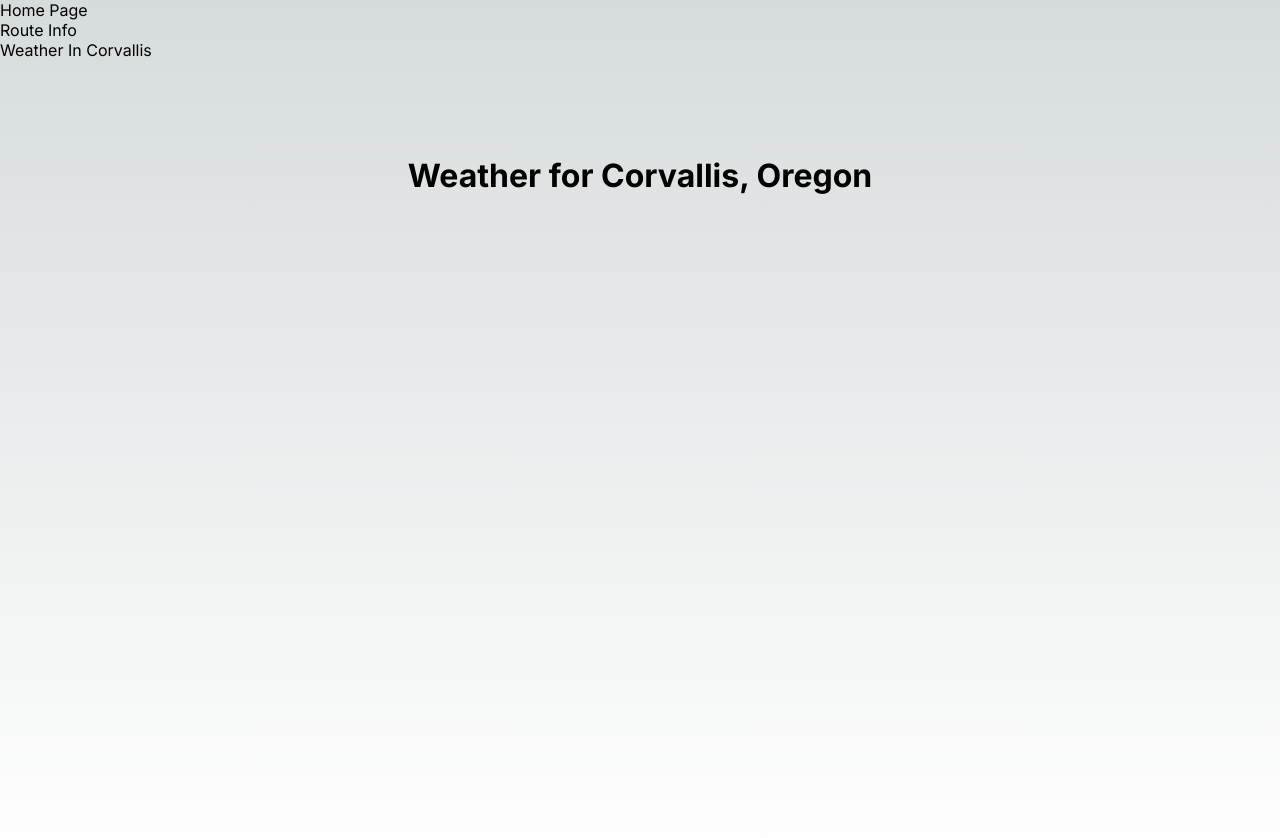
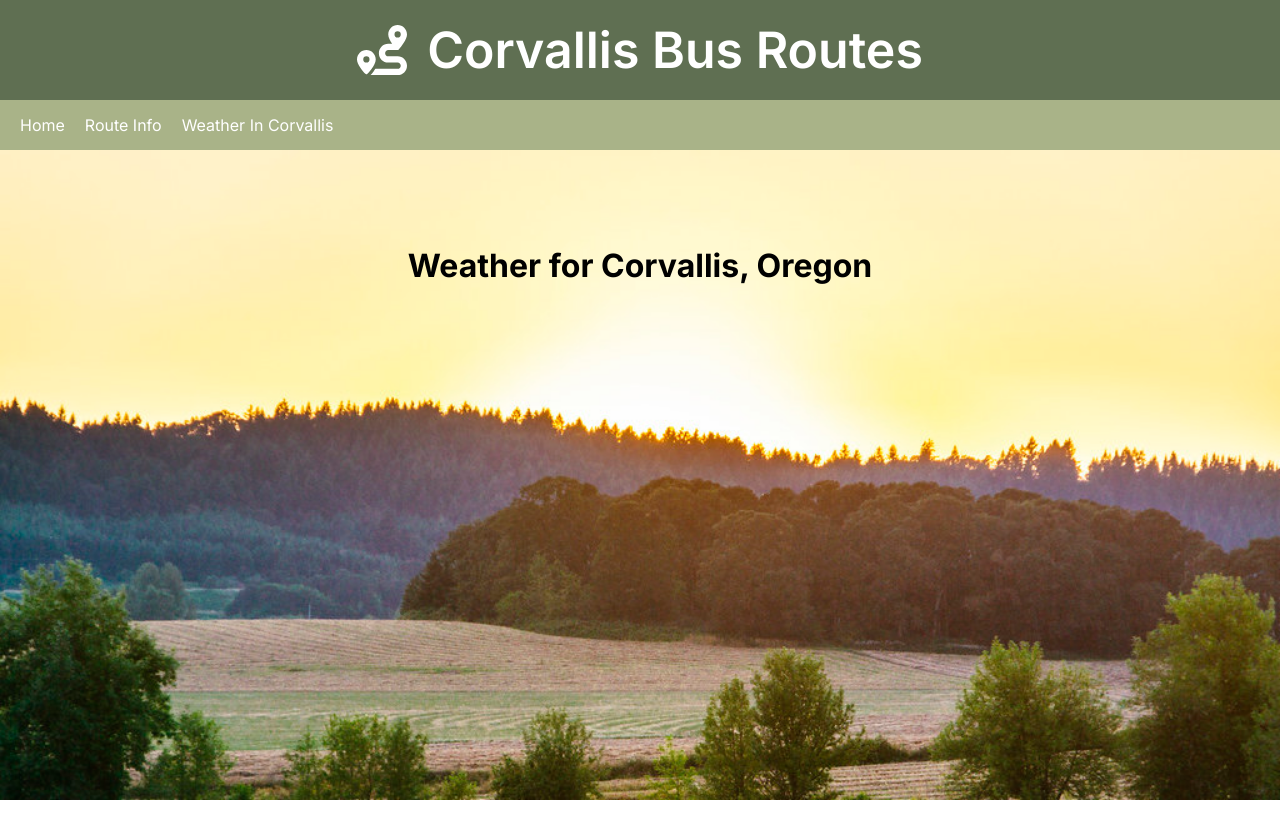
Before and after one commit to shantimorrell/cs494-final-project, a Next.js app: page /weather in a window 1280 px wide. Shown: the top 838 px of the page. After the commit the page ends 800 px from the top, so only its background shows below. Built offline with nearby package versions, Linux system fonts and the light colour scheme; no server answers.

Commit message:
styling for home page

```diff
--- /dev/null
+++ b/src/app/components/navbar.css
@@ -0,0 +1,53 @@
+.sitetitlebox {
+  background-color: #5f6f52;
+  height: 100px;
+  display: flex;
+  justify-content: center;
+  align-items: center;
+  gap: 20px;
+}
+
+.sitetitle {
+  color: white;
+  font-size: 50px;
+  font-weight: 600;
+}
+
+.navbar {
+  background-color: #a9b388;
+  height: 50px;
+}
+
+.navbaritems {
+  width: 100%;
+  height: 100%;
+  gap: 20px;
+  display: flex;
+  align-items: horizontal;
+  justify-content: flex-start;
+  align-items: center;
+  margin-left: 20px;
+}
+
+.navbaritems li {
+  list-style: none;
+  height: 100%;
+  display: flex;
+  justify-content: center;
+  align-items: center;
+}
+
+.navbaritems a {
+  text-decoration: none;
+  color: white;
+}
+
+.navbaritems a:active {
+  color: purple;
+}
+
+.bus-route-icon {
+  color: white;
+  height: 50px;
+  width: 50px;
+}
--- a/src/app/components/navbar.js
+++ b/src/app/components/navbar.js
@@ -1,13 +1,29 @@
 import Link from "next/link";
+import "./navbar.css";
+
+import { FontAwesomeIcon } from "@fortawesome/react-fontawesome";
+import { faRoute } from "@fortawesome/free-solid-svg-icons";
 
 export function Navbar() {
   return (
-    <nav>
-      <ul>
-        <li><Link href="/">Home Page</Link></li>
-        <li><Link href="/viewRoute">Route Info</Link></li>
-        <li><Link href="/weather">Weather In Corvallis</Link></li>
-      </ul>
-    </nav>
-  )
+    <>
+      <div className="sitetitlebox">
+        <FontAwesomeIcon className="bus-route-icon" icon={faRoute} />
+        <p className="sitetitle">Corvallis Bus Routes</p>
+      </div>
+      <nav className="navbar">
+        <ul className="navbaritems">
+          <li>
+            <Link href="/">Home</Link>
+          </li>
+          <li>
+            <Link href="/viewRoute">Route Info</Link>
+          </li>
+          <li>
+            <Link href="/weather">Weather In Corvallis</Link>
+          </li>
+        </ul>
+      </nav>
+    </>
+  );
 }
--- a/src/app/globals.css
+++ b/src/app/globals.css
@@ -1,77 +1,4 @@
-:root {
-  --max-width: 1100px;
-  --border-radius: 12px;
-  --font-mono: ui-monospace, Menlo, Monaco, "Cascadia Mono", "Segoe UI Mono",
-    "Roboto Mono", "Oxygen Mono", "Ubuntu Monospace", "Source Code Pro",
-    "Fira Mono", "Droid Sans Mono", "Courier New", monospace;
-
-  --foreground-rgb: 0, 0, 0;
-  --background-start-rgb: 214, 219, 220;
-  --background-end-rgb: 255, 255, 255;
-
-  --primary-glow: conic-gradient(
-    from 180deg at 50% 50%,
-    #16abff33 0deg,
-    #0885ff33 55deg,
-    #54d6ff33 120deg,
-    #0071ff33 160deg,
-    transparent 360deg
-  );
-  --secondary-glow: radial-gradient(
-    rgba(255, 255, 255, 1),
-    rgba(255, 255, 255, 0)
-  );
-
-  --tile-start-rgb: 239, 245, 249;
-  --tile-end-rgb: 228, 232, 233;
-  --tile-border: conic-gradient(
-    #00000080,
-    #00000040,
-    #00000030,
-    #00000020,
-    #00000010,
-    #00000010,
-    #00000080
-  );
-
-  --callout-rgb: 238, 240, 241;
-  --callout-border-rgb: 172, 175, 176;
-  --card-rgb: 180, 185, 188;
-  --card-border-rgb: 131, 134, 135;
-}
-
-@media (prefers-color-scheme: dark) {
-  :root {
-    --foreground-rgb: 255, 255, 255;
-    --background-start-rgb: 0, 0, 0;
-    --background-end-rgb: 0, 0, 0;
-
-    --primary-glow: radial-gradient(rgba(1, 65, 255, 0.4), rgba(1, 65, 255, 0));
-    --secondary-glow: linear-gradient(
-      to bottom right,
-      rgba(1, 65, 255, 0),
-      rgba(1, 65, 255, 0),
-      rgba(1, 65, 255, 0.3)
-    );
-
-    --tile-start-rgb: 2, 13, 46;
-    --tile-end-rgb: 2, 5, 19;
-    --tile-border: conic-gradient(
-      #ffffff80,
-      #ffffff40,
-      #ffffff30,
-      #ffffff20,
-      #ffffff10,
-      #ffffff10,
-      #ffffff80
-    );
-
-    --callout-rgb: 20, 20, 20;
-    --callout-border-rgb: 108, 108, 108;
-    --card-rgb: 100, 100, 100;
-    --card-border-rgb: 200, 200, 200;
-  }
-}
+@import url("https://fonts.googleapis.com/css2?family=Barlow:ital,wght@0,100;0,200;0,300;0,400;0,500;0,600;0,700;0,800;0,900;1,100;1,200;1,300;1,400;1,500;1,600;1,700;1,800;1,900&family=PT+Sans:ital,wght@0,400;0,700;1,400;1,700&display=swap");
 
 * {
   box-sizing: border-box;
@@ -81,11 +8,12 @@
 
 html,
 body {
+  font-family: "Barlow", sans-serif;
   max-width: 100vw;
   overflow-x: hidden;
 }
 
-body {
+/* body {
   color: rgb(var(--foreground-rgb));
   background: linear-gradient(
       to bottom,
@@ -104,4 +32,4 @@ a {
   html {
     color-scheme: dark;
   }
-}
+} */
--- a/src/app/page.js
+++ b/src/app/page.js
@@ -4,10 +4,7 @@ export default function Home() {
   return (
     <main className={styles.main}>
       <div className={styles.description}>
-        <p>
-          Get started by editing&nbsp;
-          <code className={styles.code}>src/app/page.js</code>
-        </p>
+        <p>Welcome to Corvallis Bus Routes!</p>
       </div>
     </main>
   );
--- a/src/app/page.module.css
+++ b/src/app/page.module.css
@@ -1,10 +1,12 @@
 .main {
+  background-image: url("/corvallis-background-image.jpg");
+  background-size: cover;
   display: flex;
   flex-direction: column;
   justify-content: space-between;
   align-items: center;
   padding: 6rem;
-  min-height: 100vh;
+  height: calc(100vh - 150px);
 }
 
 .description {
```
Also changed, not shown: package.json (+5 -2 lines), public/corvallis-background-image.jpg (added), 1 other file (tests, documents, lock files or other folders).
